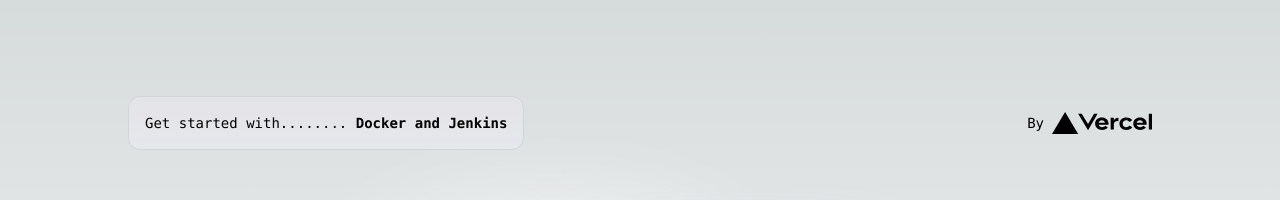
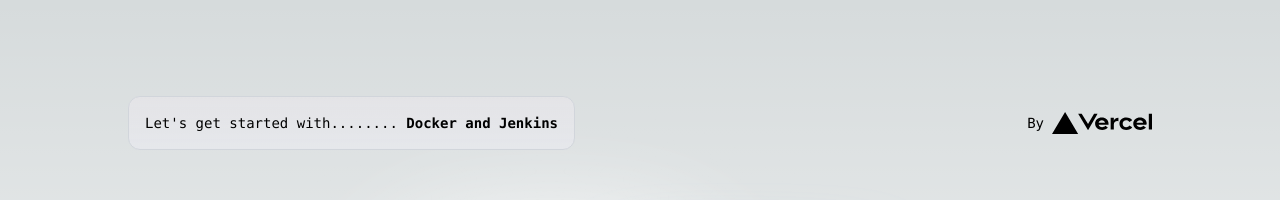
Before and after one commit to RubelBiswasDH/docker-nextjs, a Next.js app: page / in a window 1280 px wide. Shown: the top 200 px of the page. Built offline with nearby package versions, Linux system fonts and the light colour scheme.

Commit message:
Minor Changes

```diff
--- a/pages/index.tsx
+++ b/pages/index.tsx
@@ -11,7 +11,7 @@ export default function Home() {
     <main className="flex min-h-screen flex-col items-center justify-between p-24">
       <div className="z-10 w-full max-w-5xl items-center justify-between font-mono text-sm lg:flex">
         <p className="fixed left-0 top-0 flex w-full justify-center border-b border-gray-300 bg-gradient-to-b from-zinc-200 pb-6 pt-8 backdrop-blur-2xl dark:border-neutral-800 dark:bg-zinc-800/30 dark:from-inherit lg:static lg:w-auto  lg:rounded-xl lg:border lg:bg-gray-200 lg:p-4 lg:dark:bg-zinc-800/30">
-          Get started with........&nbsp;
+          Let's get started with........&nbsp;
           <code className="font-mono font-bold">Docker and Jenkins</code>
         </p>
         <div className="fixed bottom-0 left-0 flex h-48 w-full items-end justify-center bg-gradient-to-t from-white via-white dark:from-black dark:via-black lg:static lg:h-auto lg:w-auto lg:bg-none">
```
Also changed, not shown: 1 other file (tests, documents, lock files or other folders).
